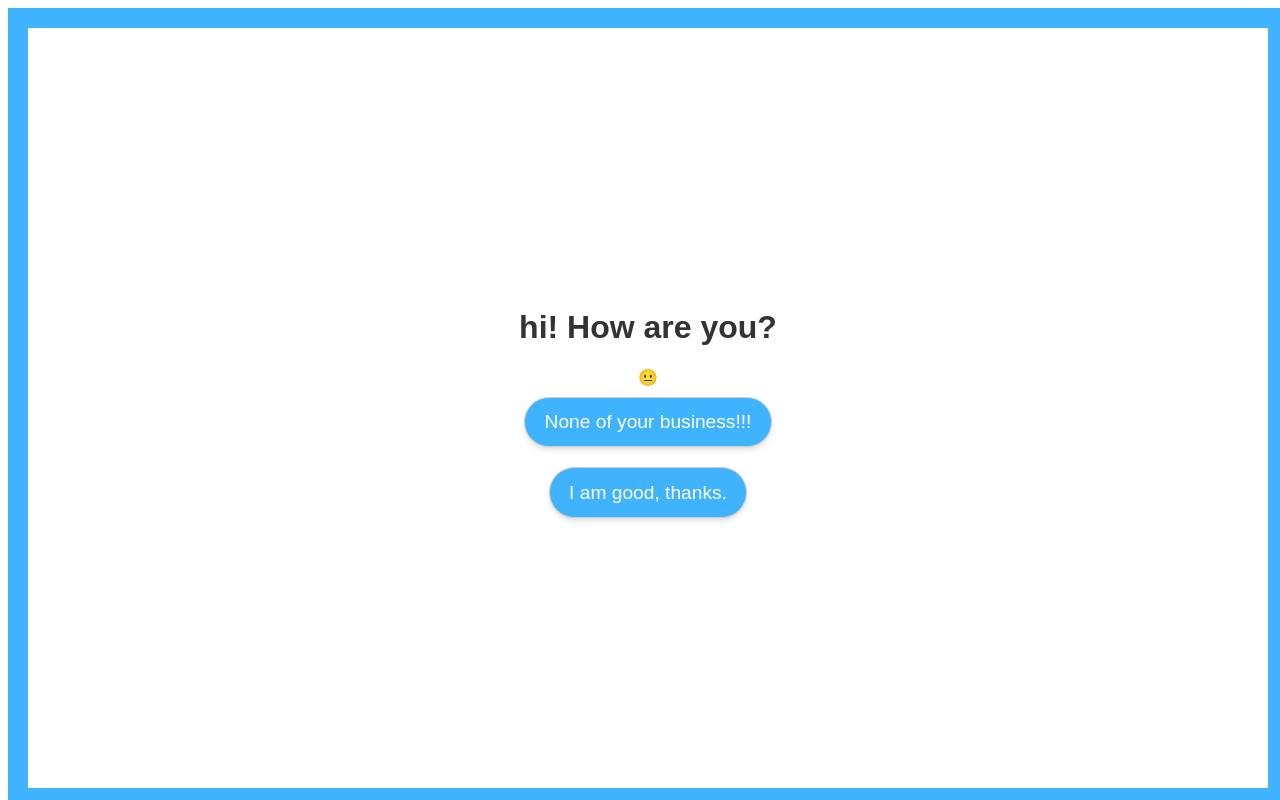
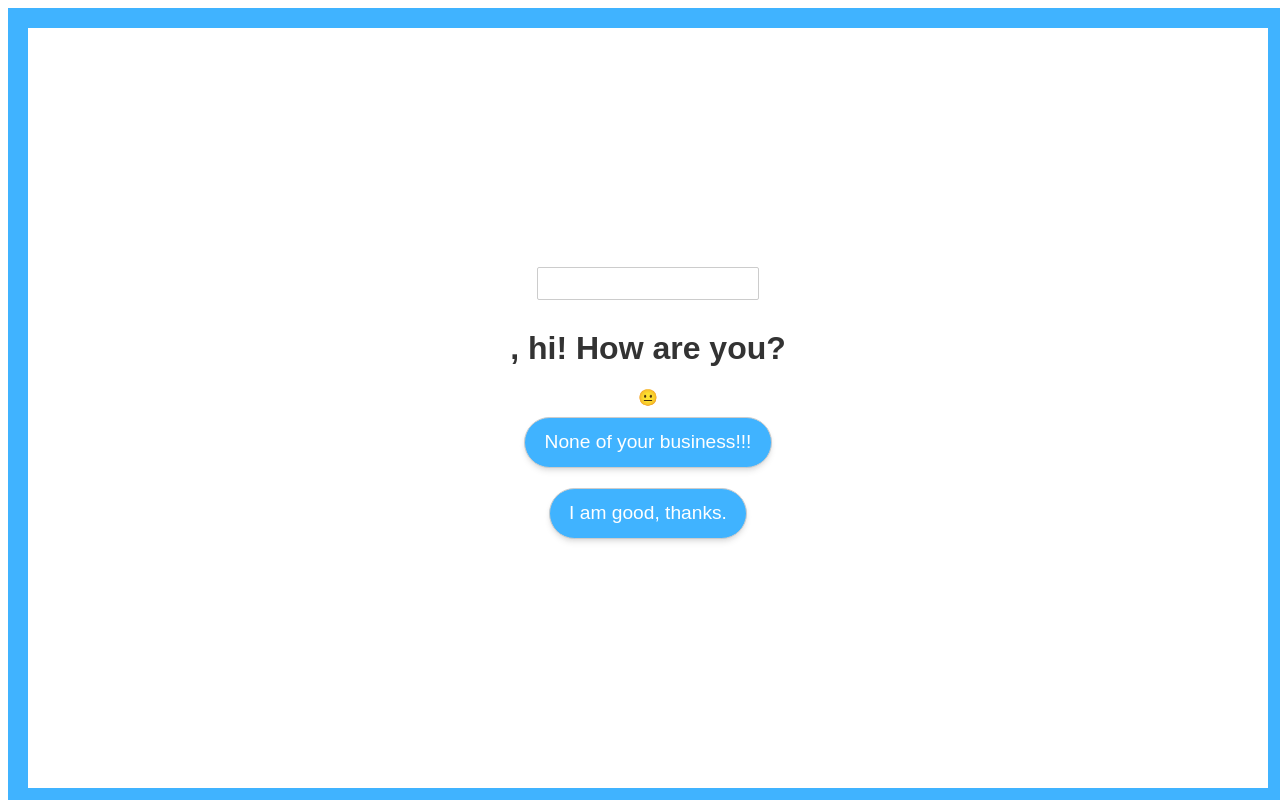
Before and after one commit to mrdougwright/svelte-playground, a Svelte app: page / in a window 1280 px wide. Built offline with nearby package versions, Linux system fonts and the light colour scheme.

Commit message:
2 way binding

```diff
--- a/src/App.svelte
+++ b/src/App.svelte
@@ -16,6 +16,7 @@
 		storyIndex += 1
 		happyScore += e.detail.value
 	}
+	let name = "";
 </script>
 
 
@@ -24,7 +25,8 @@
 {/if}
 
 <Container>
-  <h1>{smileySays}</h1>
+  <input type="text" bind:value={name}>
+  <h1>{name}, {smileySays}</h1>
   <Face {happyScore} size={storyIndex + 1} />
   <Buttons {buttons} on:click={clickHandler}/>
 </Container>
```
